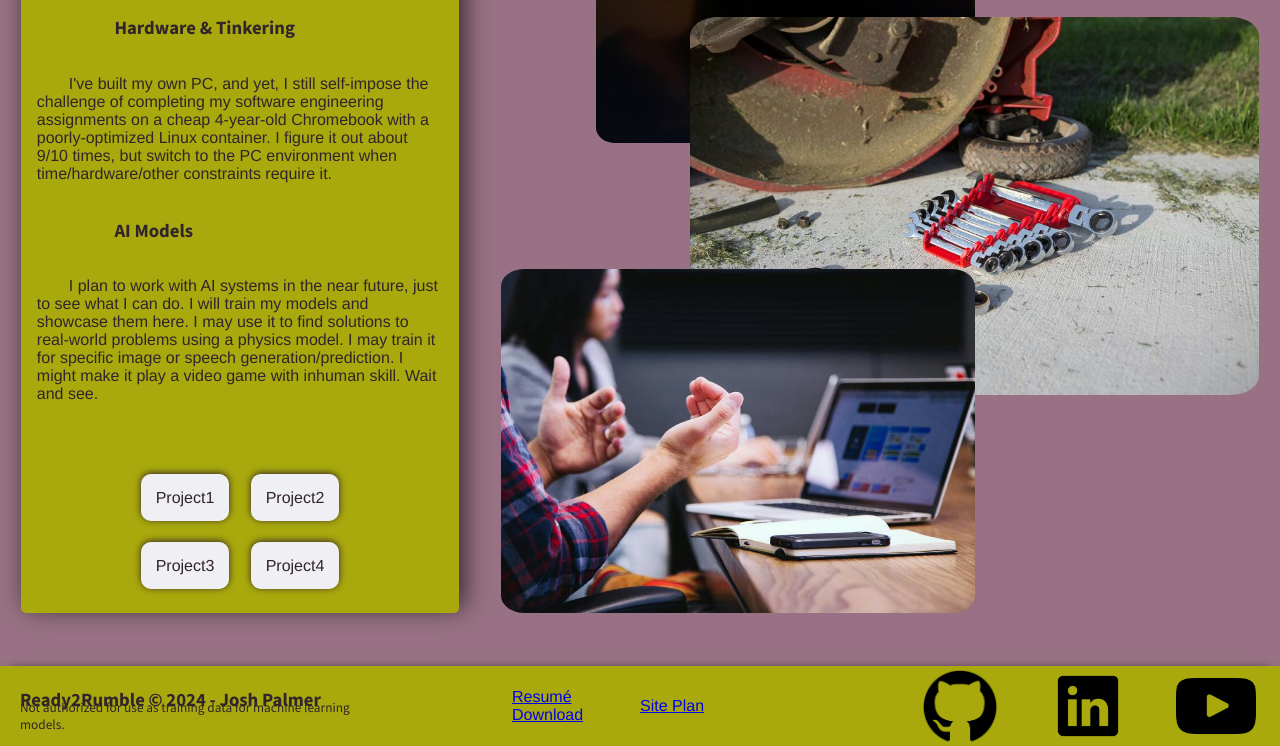
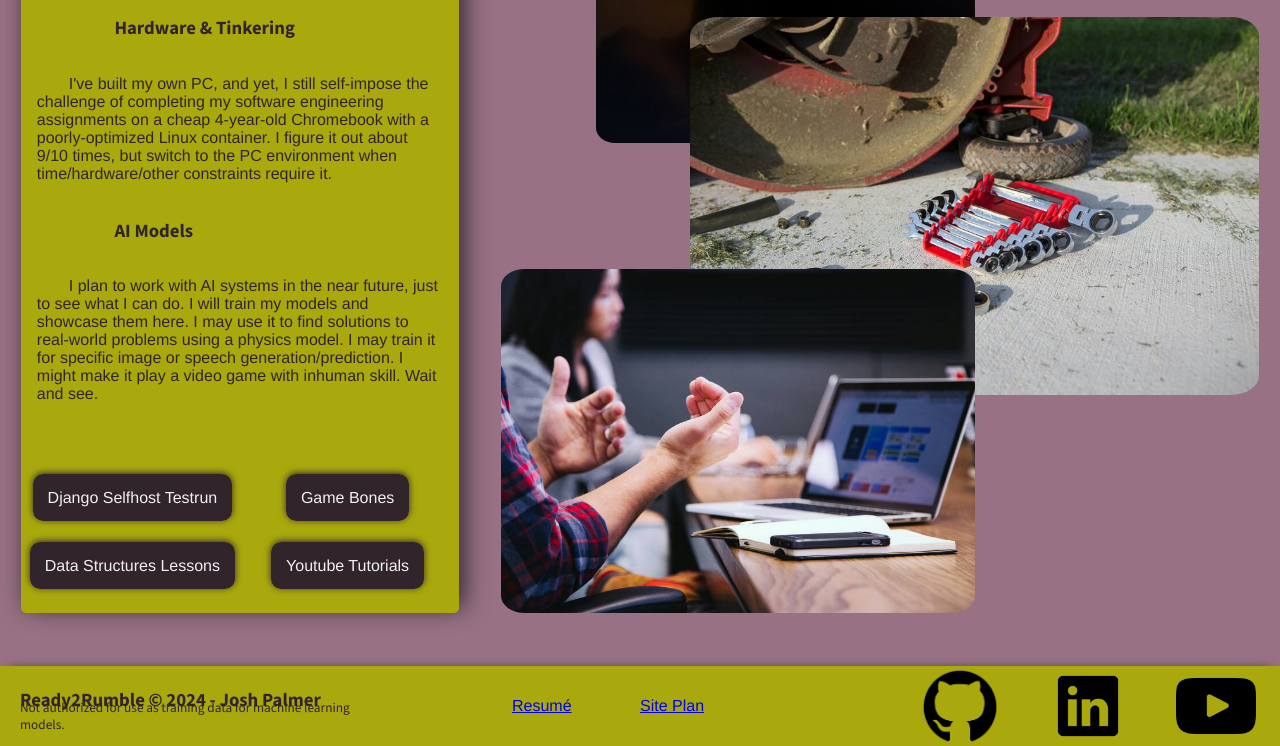
Before and after one commit to josh-palmerk/wdd130, a plain HTML site: page ready2rumble/skills-projects.html in a window 1280 px wide. Shown: the part 560-1306 px from the top of the page. Drawn offline with nearby package versions, Linux system fonts and the light colour scheme; a web font is replaced by a local one.

Commit message:
fixed some links, buttons, & colors

```diff
--- a/ready2rumble/skills-projects.html
+++ b/ready2rumble/skills-projects.html
@@ -76,16 +76,16 @@
                 </div>
                 <div class="buttons-grid">
                     <div class="button-box"> <!-- These will be pleceheld until further notice, I need to actually have projects done lol -->
-                        <a class="project-btn" href="#">Project1</a>
+                        <a class="project-btn" href="https://github.com/josh-palmerk/hobbyfinder">Django Selfhost Testrun</a>
                     </div>
                     <div class="button-box">
-                        <a class="project-btn" href="#">Project2</a>
+                        <a class="project-btn" href="https://github.com/josh-palmerk/2d-bullet-hell">Game Bones</a>
                     </div>
                     <div class="button-box">
-                        <a class="project-btn" href="#">Project3</a>
+                        <a class="project-btn" href="https://github.com/byui-cse212/final-project-2-josh-palmerk/blob/main/0-welcome.md">Data Structures Lessons</a>
                     </div>
                     <div class="button-box">
-                        <a class="project-btn" href="#">Project4</a>
+                        <a class="project-btn" href="https://www.youtube.com/watch?v=oHg5SJYRHA0">Youtube Tutorials</a>
                     </div>
                 </div>
             </div>
@@ -95,7 +95,7 @@
         <footer>
             <h3>Ready2Rumble &copy; 2024 - Josh Palmer</h3>
             <small>Not authorized for use as training data for machine learning models.</small>
-            <a class="text-link" href="#">Resumé Download</a>
+            <a class="text-link" href="https://www.linkedin.com/in/joshpalmerk/overlay/top-skills-details/">Resumé</a>
             <a class="text-link" href="site-plan.html">Site Plan</a>
             <div class="socials">
                 <a href="https://github.com/josh-palmerk" target="_blank">
--- a/ready2rumble/styles/skills-style.css
+++ b/ready2rumble/styles/skills-style.css
@@ -155,13 +155,13 @@ main * {
     display: grid;
     margin: 70px auto;
     justify-self: center;
-    grid-template-columns: repeat(2, 100px);
+    grid-template-columns: repeat(2, 1fr);
     align-items: center;
     justify-items: center;
     column-gap: 10px;
     row-gap: 50px;
 
-    width: 210px;
+    width: fit-content;
 
 }
 
@@ -188,16 +188,16 @@ main * {
 
 .button-box a {
     border-radius: 10px;
-    background-color: var(--ghost-white);
+    background-color: var(--accent1-color);
     height: fit-content;
     width: fit-content;
     padding: 15px;
     text-decoration: none;
-    color: var(--nav-link-color);
+    color: var(--ghost-white);
 }
 .button-box a:hover {
-    background-color: var(--nav-hover-background-color);
-    color: white;
+    background-color: var(--nav-background-color);
+    color: var(--headline-color-on-white);
 }
 
 
```
Also changed, not shown: ready2rumble/about.html (+1 -1 lines), ready2rumble/index.html (+1 -1 lines).
